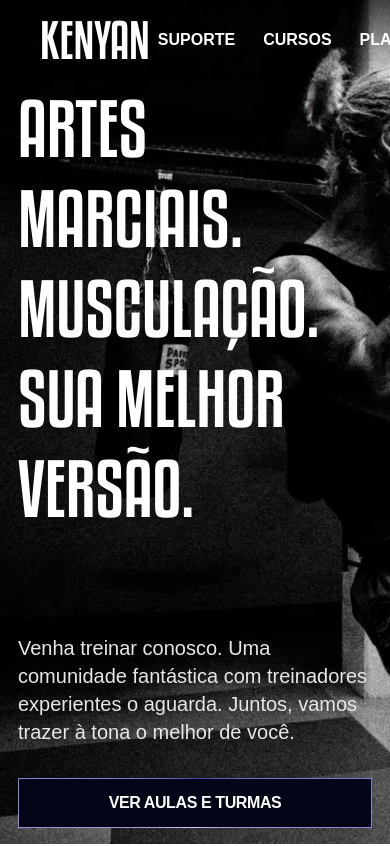
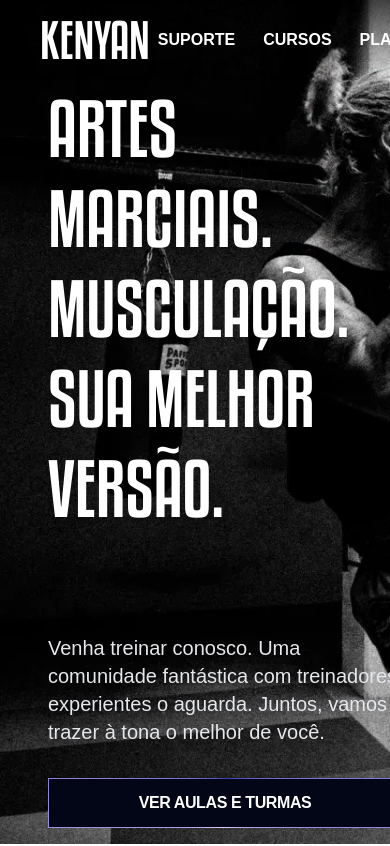
Before and after one commit to CaueFer/kenyan-gym-front, a Next.js app: page / in a window 390 px wide. Shown: the top 846 px of the page. Built offline with nearby package versions, Linux system fonts and the light colour scheme.

Commit message:
FIX: fix hero section responsive

```diff
--- a/src/app/page.tsx
+++ b/src/app/page.tsx
@@ -13,7 +13,7 @@ export default function Home() {
       <main className="flex min-w-screen flex-col items-center justify-between">
         <section
           id="heroSection"
-          className="min-w-full min-h-screen pt-[10vh] md:pt-[25vh] px-12 lg:px-24"
+          className="w-full min-h-screen pt-[10vh] md:pt-[25vh] px-12 lg:px-24"
         >
           {/* HERO BACKGROUND */}
           <div className="z-10 absolute inset-0 overflow-clip">
--- a/src/components/topnav.tsx
+++ b/src/components/topnav.tsx
@@ -23,7 +23,7 @@ export default function TopNav() {
 
   return (
     <div
-      className={`w-full fixed top-0 transition-colors duration-500 backdrop-filter z-50
+      className={`w-screen fixed top-0 transition-colors duration-500 backdrop-filter z-50
         ${isScrolled ? "bg-black/75  backdrop-blur-sm " : "bg-gradient-to-b from-black/70"}`}
     >
       <div className=" max-w-7xl w-full mx-auto flex justify-between items-center px-10 md:px-20 py-4 text-white">
```
